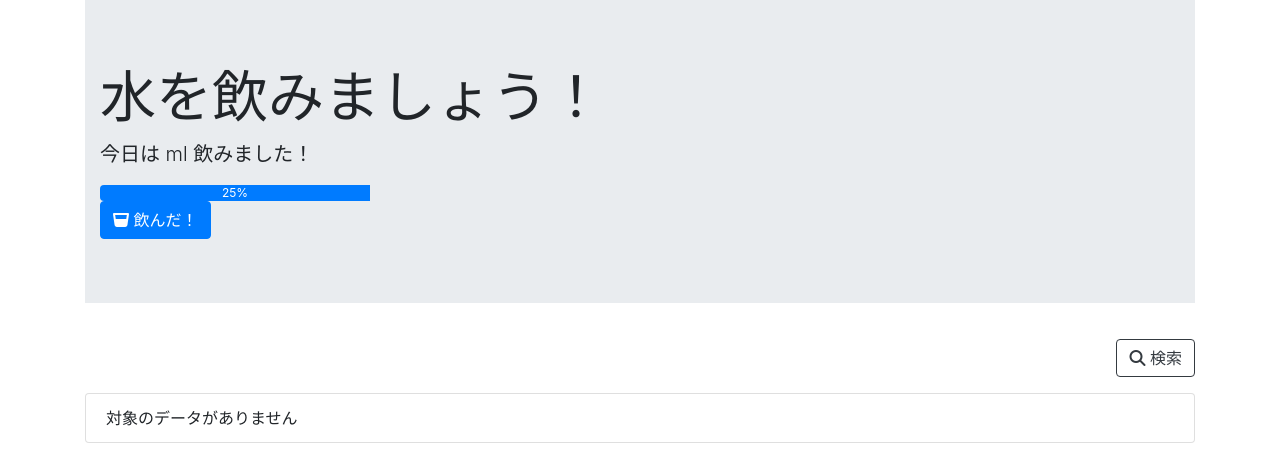
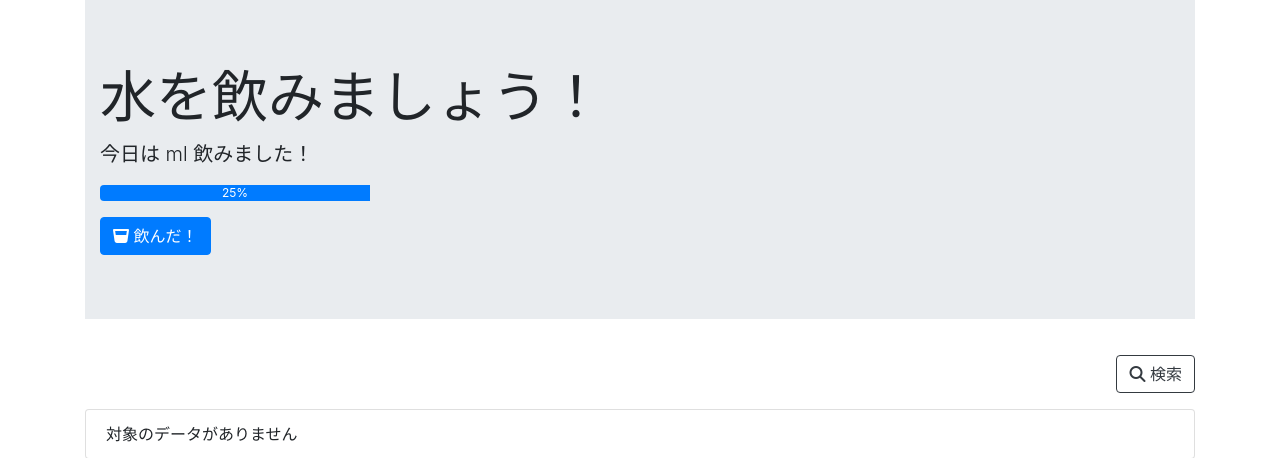
Before and after one commit to koudai9612/MizuKara, a Django app: page / in a window 1280 px wide. Shown: the part 56-514 px from the top of the page. Run offline with Django 3.2, Linux system fonts and the light colour scheme; the visitor is signed in with stand-in values (Sample User, id 1); data comes from the database, SQL or seed files in the repository; data that the repository does not hold is empty; some libraries are stand-ins or nearby versions.

Commit message:
progressbar

```diff
--- a/app/templates/app/item_filter.html
+++ b/app/templates/app/item_filter.html
@@ -28,7 +28,7 @@
                 <div class="container">
                     <h1 class="display-4">水を飲みましょう！</h1>
                     <p class="lead">今日は ml 飲みました！</p>
-                    <div class="progress">
+                    <div class="progress my-3">
                         <div class="progress-bar" role="progressbar" aria-valuenow="25" aria-valuemin="0" aria-valuemax="100" style="width:25%;">25%</div>
                     </div>
                     <a class="btn btn-primary" href="{% url 'create' %}"><i class="fas fa-glass-whiskey"></i> 飲んだ！</a>
```
